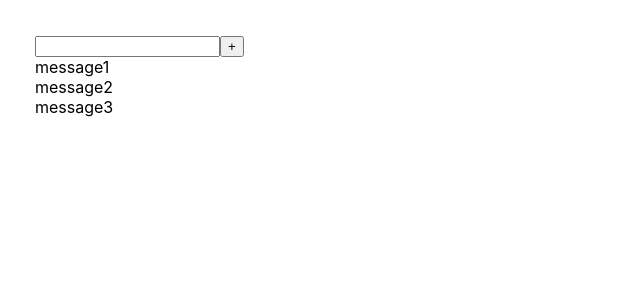
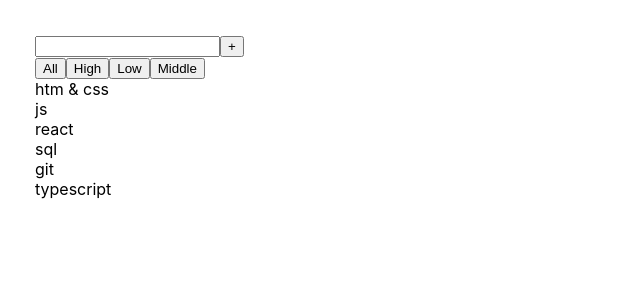
Before and after one commit to DmitryShastel/Native_JS_2.0_old, a React (Create React App) app in the folder Folder_1/native_js_2.0/: page / in a window 1280 px wide. Shown: the top 300 px of the page, without its empty margins (0-640 px from the left). Built offline with nearby package versions, Linux system fonts and the light colour scheme.

Commit message:
The useState for filter is created

```diff
--- a/Folder_1/native_js_2.0/src/App.tsx
+++ b/Folder_1/native_js_2.0/src/App.tsx
@@ -1,26 +1,30 @@
 import React, {useState} from 'react';
 import {Fullinput} from "./Native_JS_2.0/Native_JS_Monday/Fullinput";
+import {Button} from "./Native_JS_2.0/Native_JS_Monday/Button";
 
 
 function App() {
-    let [message, setMessage] = useState([
-        {message: 'message1'},
-        {message: 'message2'},
-        {message: 'message3'},
+    let [filter, setFilter] = useState('all')
+    let [task, setTask] = useState([
+        {id: 1 ,name: 'htm & css', priority: 'low'},
+        {id: 2 ,name: 'js', priority: 'high'},
+        {id: 3 ,name: 'react', priority: 'middle'},
+        {id: 4 ,name: 'sql', priority: 'middle'},
+        {id: 5 ,name: 'git', priority: 'low'},
+        {id: 6 ,name: 'typescript', priority: 'high'},
+
     ])
 
-    const addMessage = (title: string) => {
-        let newTitle = {message: title}
-        setMessage([newTitle,...message])
-    }
+
 
     return (
         <div className="App">
-            <Fullinput addMessage={addMessage}/>
+            <Fullinput />
+            <Button/>
             <div className='block'>
-                {message.map((el, index) => {
+                {task.map((el, index) => {
                     return (
-                        <div key={index}>{el.message} </div>
+                        <div key={index}>{el.name} </div>
                     )
                 })}
             </div>
--- a/Folder_1/native_js_2.0/src/Native_JS_2.0/Native_JS_Monday/Button.tsx
+++ b/Folder_1/native_js_2.0/src/Native_JS_2.0/Native_JS_Monday/Button.tsx
@@ -4,6 +4,12 @@ import React from 'react';
 export const Button = () => {
 
     return (
-        <button >+</button>
+        <div>
+            <button onClick={() => {}}>All</button>
+            <button onClick={() => {}}>High</button>
+            <button onClick={() => {}}>Low</button>
+            <button onClick={() => {}}>Middle</button>
+        </div>
+
     );
 };
--- a/Folder_1/native_js_2.0/src/Native_JS_2.0/Native_JS_Monday/Fullinput.tsx
+++ b/Folder_1/native_js_2.0/src/Native_JS_2.0/Native_JS_Monday/Fullinput.tsx
@@ -1,28 +1,16 @@
-import React, {ChangeEvent, useState} from "react"
+import React from "react"
 
 
-type FullInputType = {
-    addMessage: (title: string) => void
-}
-
-export const Fullinput = (props: FullInputType) => {
-
-    let [title, setTitle] = useState('')
-
-    const onChangeInputHandler = (event: ChangeEvent<HTMLInputElement>) =>{
-        setTitle(event.currentTarget.value)
-    }
-
-    const onClickButtonHandler = () => {
-        props.addMessage(title)
-        setTitle('')
-    }
+export const Fullinput = () => {
 
     return (
         <div className='block'>
-            <input value={title} onChange={onChangeInputHandler}/>
-            <button onClick={onClickButtonHandler}>+
-            </button>
+            <div>
+                <input  onChange={() => {}}/>
+                <button onClick={() => {}}>+</button>
+            </div>
+
+
         </div>
     )
 }
```
Also changed, not shown: 1 other file (tests, documents, lock files or other folders).
